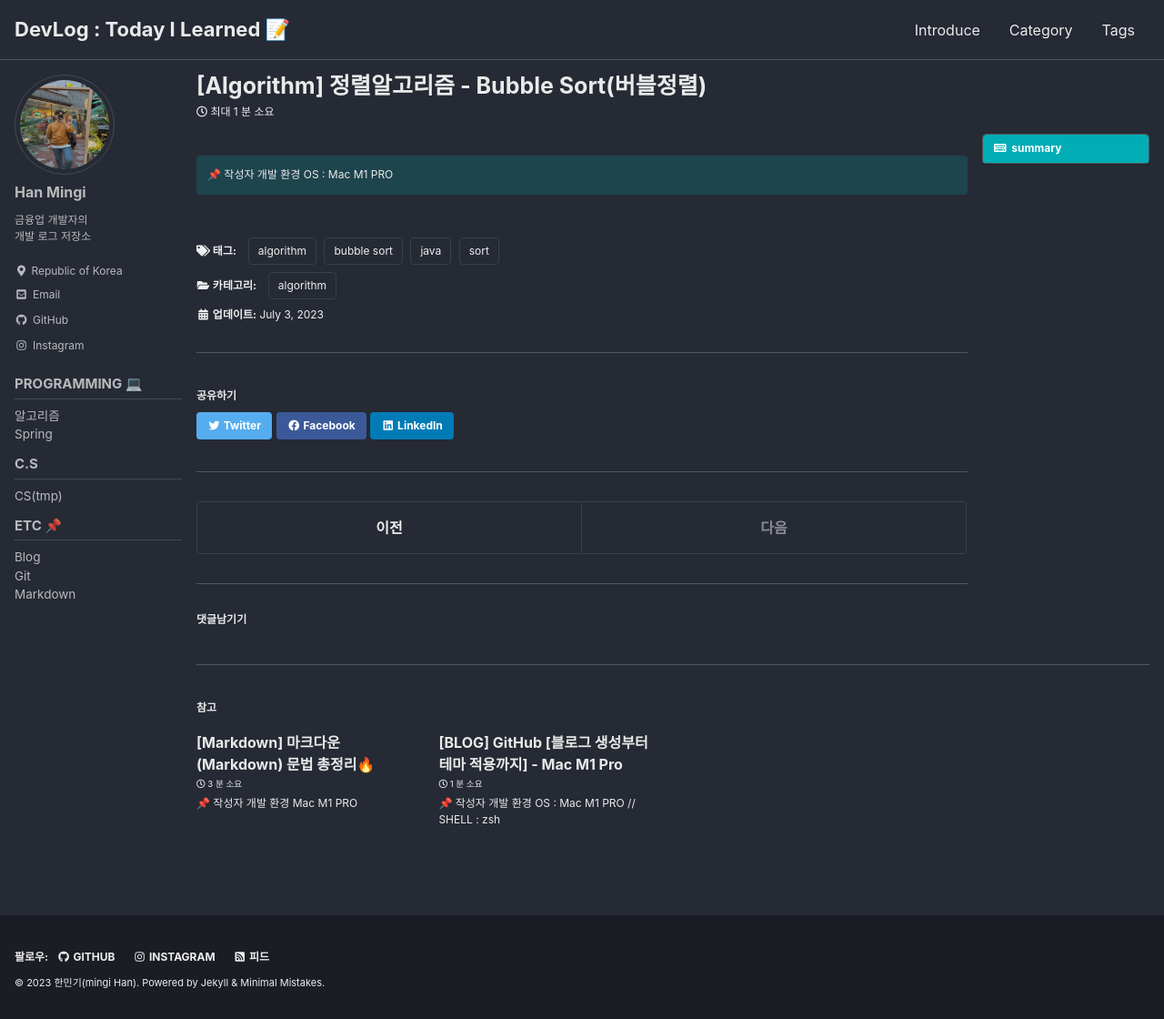
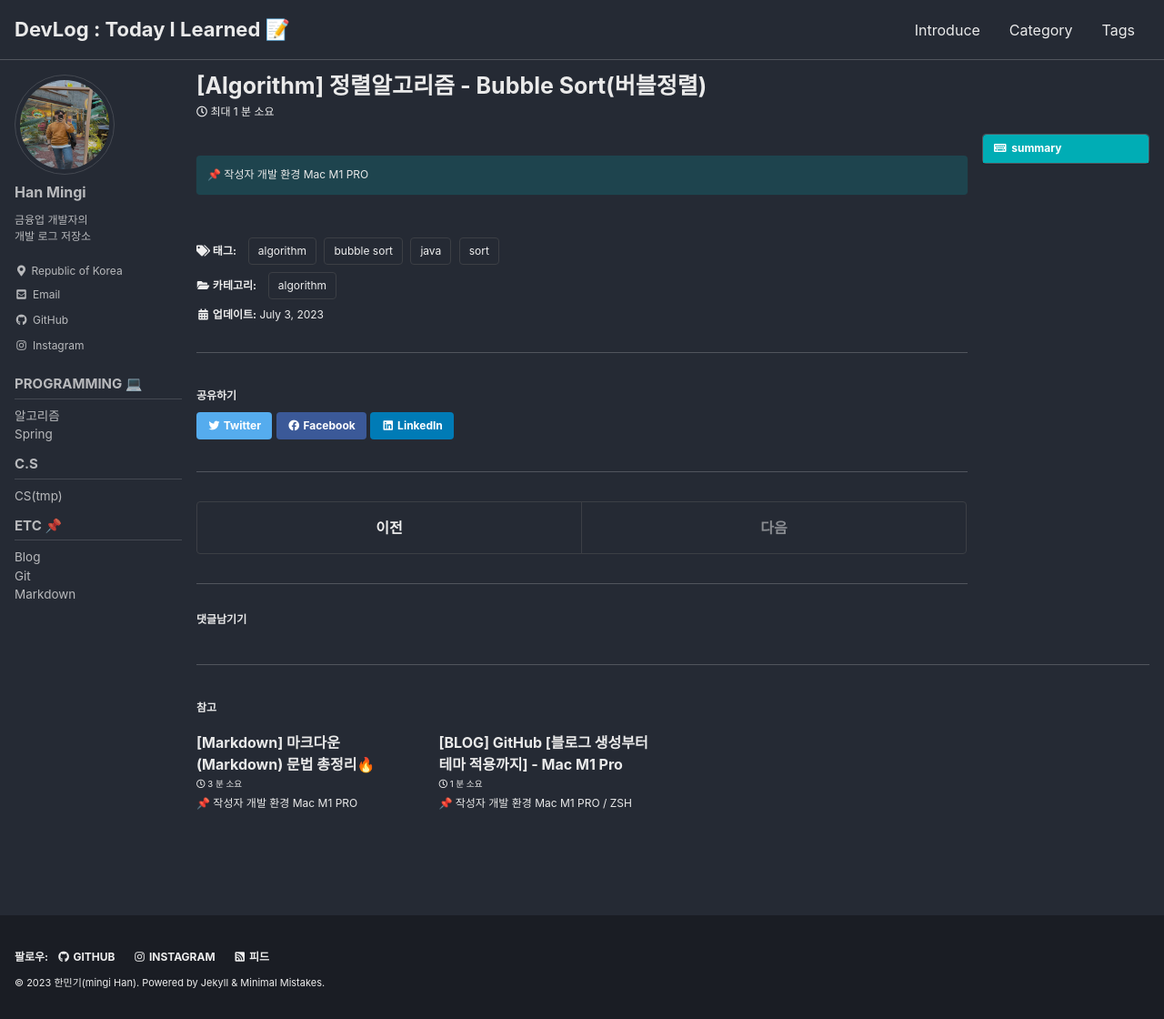
Before and after one commit to hanmingi/hanmingi.github.io, a Jekyll site: the page built from _posts/algorithm/2023-07-03-BubbleSort.md, in a window 1280 px wide and 1120 px high. Shown: the whole window at 91% size. Built offline with Jekyll 4.4.1, drawn with Linux system fonts in a browser that asks for light colours; cached includes are drawn as plain includes; comment, search, counter and statistics services are not loaded.

Commit message:
[upd] 주석 업데이트

```diff
--- a/_posts/algorithm/2023-07-03-BubbleSort.md
+++ b/_posts/algorithm/2023-07-03-BubbleSort.md
@@ -15,6 +15,5 @@ toc_label: "summary"
 toc_icon: "keyboard"
 ---
 
-📌 작성자 개발 환경
-OS : Mac M1 PRO
+📌 작성자 개발 환경 Mac M1 PRO
 {: .notice--primary}
--- a/_posts/blog/2023-06-08-Make GithubBlog.md
+++ b/_posts/blog/2023-06-08-Make GithubBlog.md
@@ -15,9 +15,7 @@ toc_label: "Make GitHub.io"
 toc_icon: "rss"
 ---
 
-📌 작성자 개발 환경
-OS : Mac M1 PRO //
-SHELL : zsh
+📌 작성자 개발 환경 Mac M1 PRO / ZSH
 {: .notice--primary}
 
 ## [01] Github Repository 생성
```
